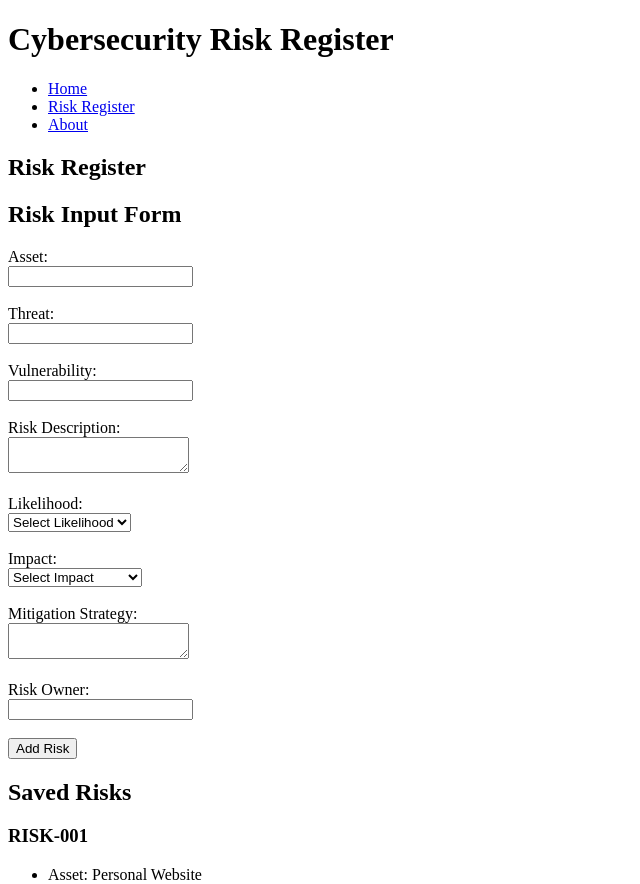
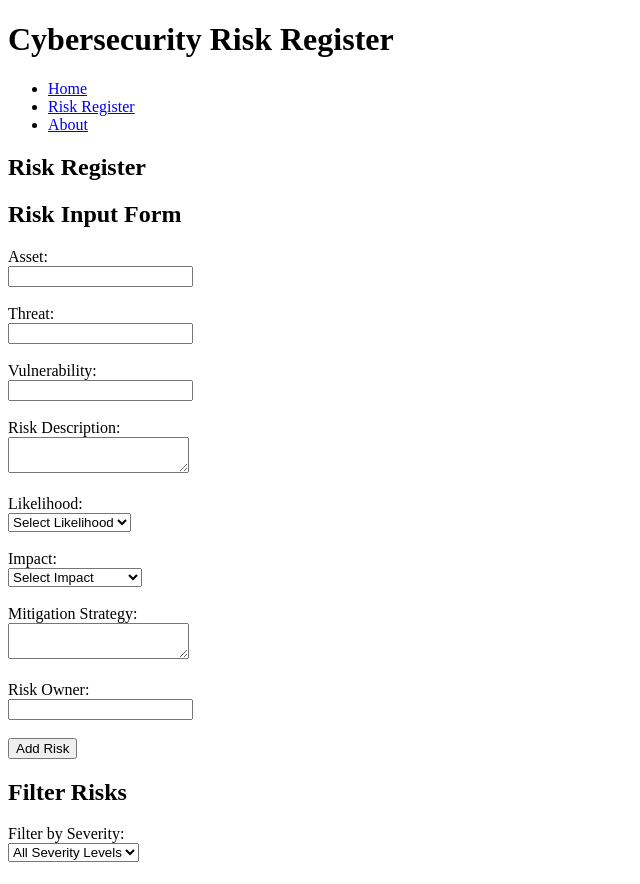
Before and after one commit to Boddhisattva007/cybersecurity-risk-register, a React (Vite) app: page /riskregister in a window 1280 px wide. Shown: the top 884 px of the page, without its empty margins (0-640 px from the left). Built offline with nearby package versions, Linux system fonts and the light colour scheme.

Commit message:
completed sort functionality

```diff
--- a/src/Main View Pages/RiskRegister/RiskRegister.jsx
+++ b/src/Main View Pages/RiskRegister/RiskRegister.jsx
@@ -1,4 +1,5 @@
 import { useState } from "react";
+import {riskScoreCalculation, riskScoreSeverity} from "../../utilities/riskCalculations.js";
 import RiskForm from "../../components/RiskForm/RiskForm.jsx";
 import RiskList from "../../components/RiskList/RiskList.jsx";
 import RiskSummary from "../../components/RiskSummary/RiskSummary.jsx";
@@ -12,6 +13,9 @@ function RiskRegister() {
 
     // Sets new Risk number.
     const [riskNumber, setRiskNumber] = useState(mockDataArray.length + 1);
+
+    // Sets the currently selected severity filter to "All" as the default state.
+    const [severityFilter, setSeverityFilter] = useState("All");
 
     // Function to add a new risk object using the spread operator by updating the
     // React state with a new array, with the new risk added at the end.
@@ -45,6 +49,34 @@ function RiskRegister() {
 
     }
 
+    // Updates severityFilter to user selection.
+    function handleSeverityFilterChange(event) {
+        setSeverityFilter(event.target.value);
+
+    }
+
+    // Initializes filteredRisks variable to all risks in the risks array.
+    let filteredRisks = risks;
+
+    // Conditional if statement runs if the user selects a severity level other than "All".
+    if(severityFilter !== "All") {
+        // Filters through the risks array...
+        filteredRisks = risks.filter((risk) => {
+
+            // Calculates the riskScore with the riskScoreCalculation function and store it in the locacl variable riskScore.
+            const riskScore = riskScoreCalculation(risk.likelihood, risk.impact);
+
+            // Uses the riskScore calculation to determine level of severity with the riskScoreSeverity function.
+            // Then stores it in the local severity variable.
+            const severity = riskScoreSeverity(riskScore);
+
+            // Takes the severity string returned by the riskScoreSeverity function and compares it to the user selected
+            // severity level, if they match it returns true. If true, the new array contains only those risks.
+            return severity === severityFilter;
+
+        });
+    }
+
     // Parent that passes/returns data to:
     // RiskForm, RiskList, & RiskSummary child components.
     // Also a Child to App.jsx, eturns the Risk Register element.
@@ -57,10 +89,29 @@ function RiskRegister() {
             {/* Passes down addRisk function to the RiskForm Child Component. */}
             <RiskForm addRisk={addRisk} riskNumber={riskNumber}/>
 
+            <h2>Filter Risks</h2>
+
+            <label>
+                Filter by Severity:
+                <br />
+                <select
+                value={severityFilter}
+                onChange={handleSeverityFilterChange}
+                >
+                    <option value="All">All Severity Levels</option>
+                    <option value="Low">Low</option>
+                    <option value="Moderate">Moderate</option>
+                    <option value="High">High</option>
+                    <option value="Critical">Critical</option>
+
+                </select>
+
+            </label>
+
 
             {/* Passes mock risk data down as a prop to RiskList Child Component & renders RiskList element.
             Also passes deleteRisk fucntion down to RiskList.jsx as a prop. */}
-            <RiskList risks={risks} deleteRisk={(deleteRisk)} editRisk={editRisk} />
+            <RiskList risks={filteredRisks} deleteRisk={(deleteRisk)} editRisk={editRisk} />
 
 
             <RiskSummary risks={risks} />
```
